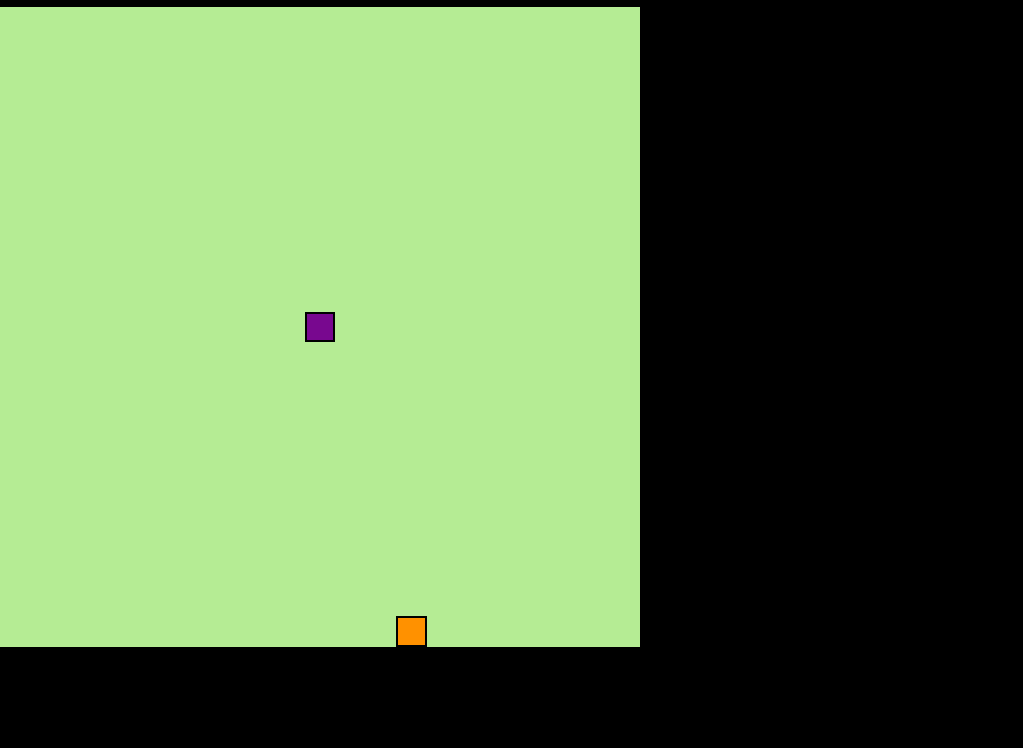
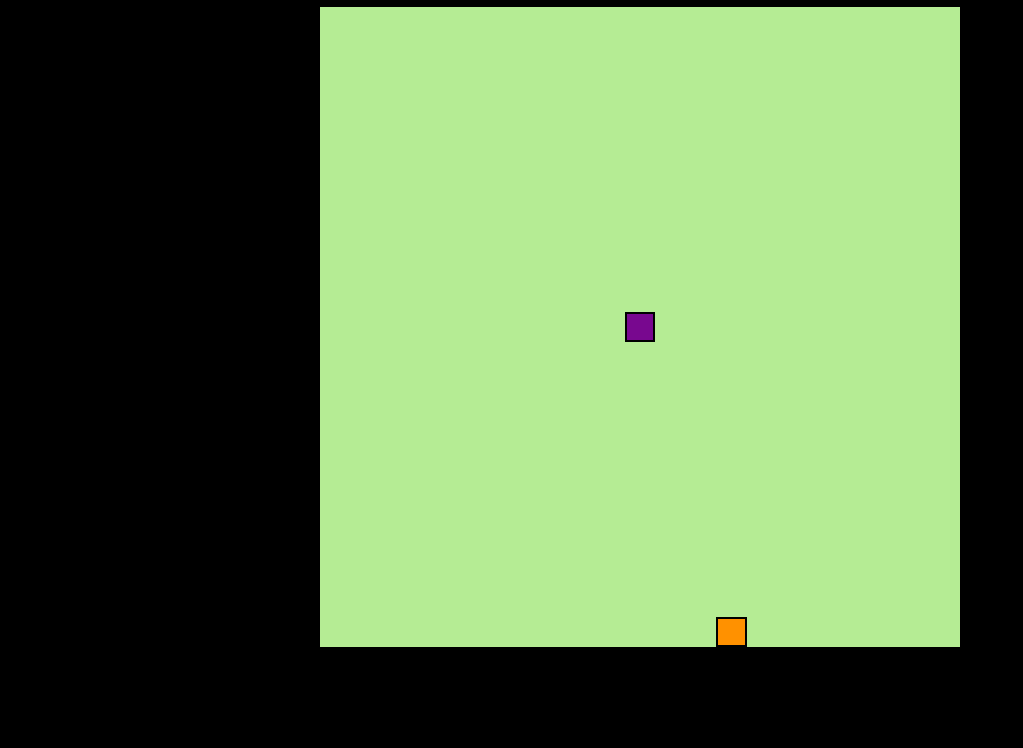
Before and after one commit to BenkoBarnabas/BenkoBarnabas.github.io, a plain HTML site: page basic snake/snake.html in a window 1280 px wide. Shown: the part 73-821 px from the top of the page, without its empty margins (0-1023 px from the left). After the commit the page ends 800 px from the top, so only its background shows below. Drawn offline with Linux system fonts and the light colour scheme.

Commit message:
Add files via upload

```diff
--- a/basic snake/snake.html
+++ b/basic snake/snake.html
@@ -9,7 +9,7 @@
         body{
             height:100vh;
             width:100vw;
-            display:block;
+            display:flex;
             justify-content:center;
             align-items:center;
             margin:0;
@@ -45,10 +45,11 @@
     </style>
 </head>
 <body>
-    <div id="pont">
-        <h1 id="eltelt-ido"></h1>
+    <div id="game-board">
+        <div id="pont">
+            <h1 id="eltelt-ido"></h1>
+        </div>
     </div>
-    <div id="game-board"></div>
     <script src="logic.js" defer type="module"></script>
 </body>
 </html>
```
